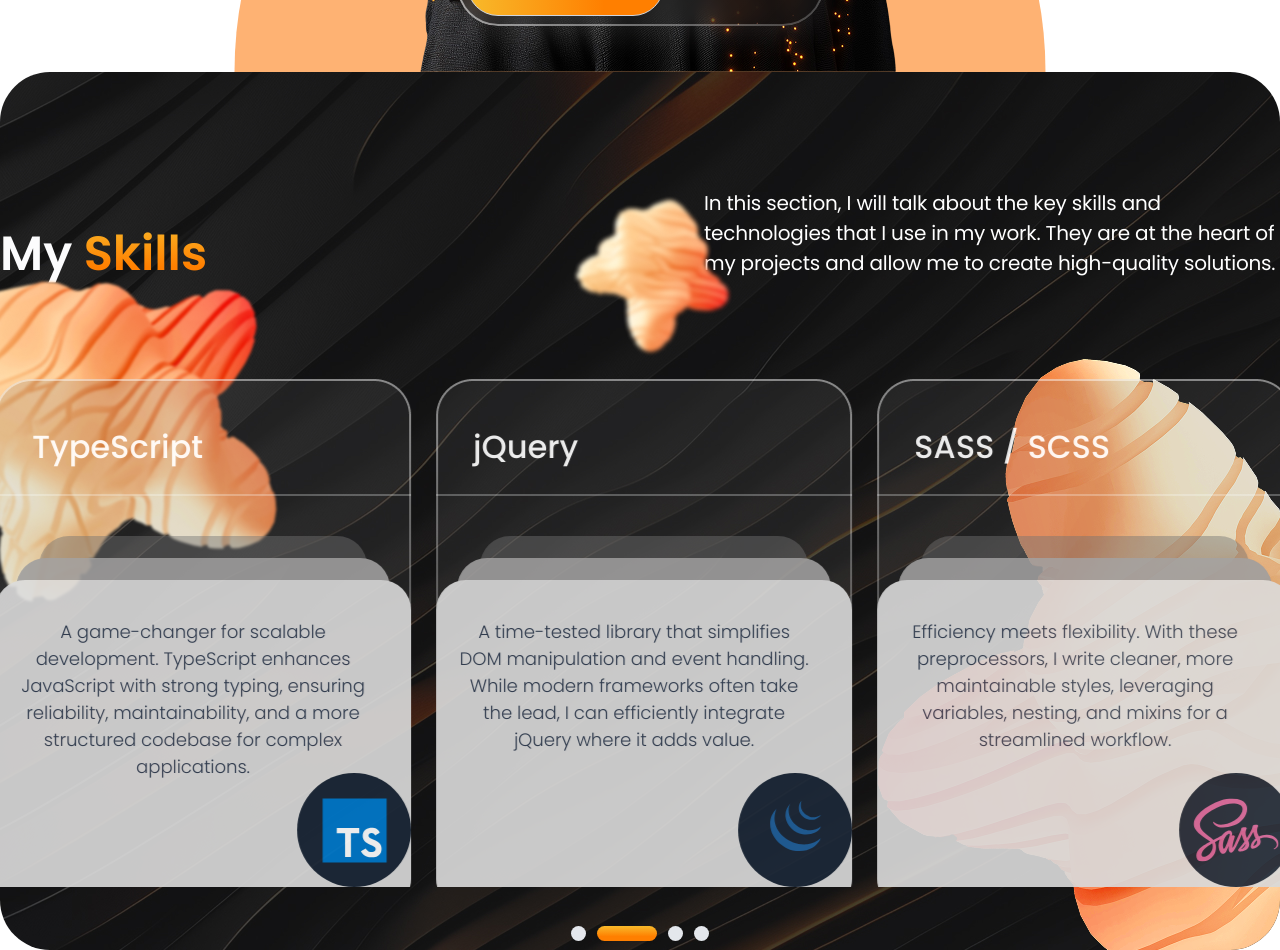
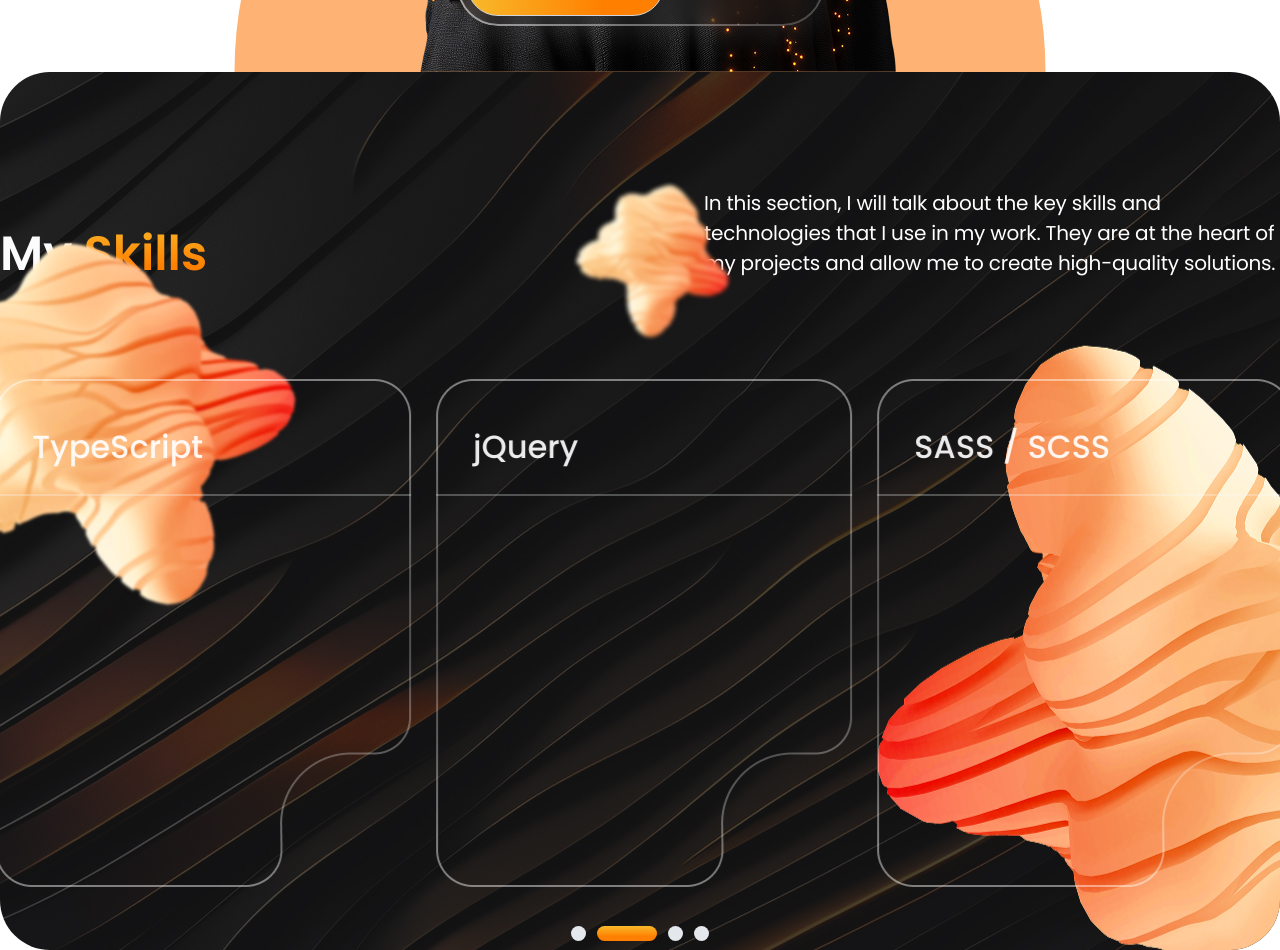
Before and after one commit to Isterya/my-portfolio, a React (Create React App) app: page / in a window 1280 px wide. Shown: the part 900-1850 px from the top of the page. Built offline with nearby package versions, Linux system fonts and the light colour scheme.

Commit message:
style: add animation to abstract figures

```diff
--- a/src/components/skillCard/SkillCard.tsx
+++ b/src/components/skillCard/SkillCard.tsx
@@ -14,7 +14,7 @@ const SkillCard: React.FC<SkillCardProps> = ({ title, icon, description }) => {
       </div>
       <div className="skill-card__divider"></div>
 
-      <div className="skill-card__wrapper">
+      {/* <div className="skill-card__wrapper">
         <div className="skill-card__bg skill-card__bg--first"></div>
         <div className="skill-card__bg skill-card__bg--second"></div>
         <div className="skill-card__bg skill-card__bg--third">
@@ -28,7 +28,7 @@ const SkillCard: React.FC<SkillCardProps> = ({ title, icon, description }) => {
             />
           </div>
         </div>
-      </div>
+      </div> */}
     </div>
   );
 };
--- a/src/components/skillCard/skillCard.scss
+++ b/src/components/skillCard/skillCard.scss
@@ -2,8 +2,9 @@
   width: 416px;
   height: 508px;
   background: url('../../assets/img/skills/card-rectangle.png');
+  fill: rgba(104, 104, 104, 0.2);
+  backdrop-filter: blur(15px);
   position: relative;
-  backdrop-filter: blur(5px);
   overflow: hidden;
   z-index: 3;
 
--- a/src/sections/skills/skills.scss
+++ b/src/sections/skills/skills.scss
@@ -1,4 +1,5 @@
 @import '../../styles/variables.scss';
+@import '../../styles/animations.scss';
 
 .skills {
   padding: 116px 0 9px 0;
@@ -42,20 +43,25 @@
   &__third-abstract {
     position: absolute;
     z-index: 0;
+    pointer-events: none;
   }
 
   &__first-abstract {
     left: -184px;
     top: 50px;
+    animation: rotateSlow 60s linear infinite;
   }
 
   &__second-abstract {
     top: 71px;
     left: 527px;
+    animation: floatUpDown 12s ease-in-out infinite;
   }
 
   &__third-abstract {
     bottom: -191px;
     right: -387px;
+    animation: rotateSlow 90s linear infinite,
+      floatUpDown 15s ease-in-out infinite;
   }
 }
--- /dev/null
+++ b/src/styles/animations.scss
@@ -0,0 +1,21 @@
+@keyframes rotateSlow {
+  0% {
+    transform: rotate(0deg) scale(1);
+  }
+  50% {
+    transform: rotate(180deg) scale(1.05);
+  }
+  100% {
+    transform: rotate(360deg) scale(1);
+  }
+}
+
+@keyframes floatUpDown {
+  0%,
+  100% {
+    transform: translateY(0);
+  }
+  50% {
+    transform: translateY(-15px);
+  }
+}
```
Also changed, not shown: src/assets/img/skills/card-rectangle.png.
